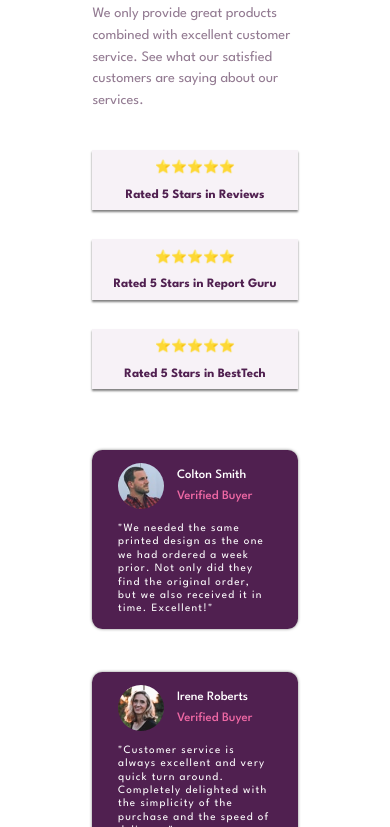
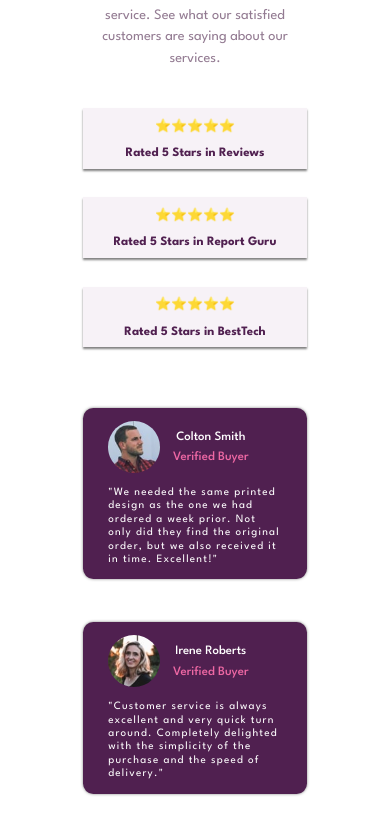
Before and after one commit to DKKowalski/Frontendmentor-Challenges, a plain HTML site: page social-proof-section/index.html in a window 390 px wide. Shown: the part 311-1138 px from the top of the page. Drawn offline with Linux system fonts and the light colour scheme.

```diff
--- a/social-proof-section/css/queries.css
+++ b/social-proof-section/css/queries.css
@@ -55,11 +55,15 @@
 
 @media (max-width: 44.5em) {
   .social-proof-section {
-    max-width: 60%;
+    max-width: 65%;
     margin: 0 auto;
   }
   .grid--2-cols {
     grid-template-columns: 1fr;
+  }
+  .text-box h1,
+  p {
+    text-align: center;
   }
   .ratings-box {
     align-items: center;
@@ -85,6 +89,4 @@
     align-items: center;
     justify-content: center;
   }
-
-
 }
```
Also changed, not shown: social-proof-section/desktop-view-screenshot.png (added), social-proof-section/mobile-view-screenshot.png (added), 2 other files.
